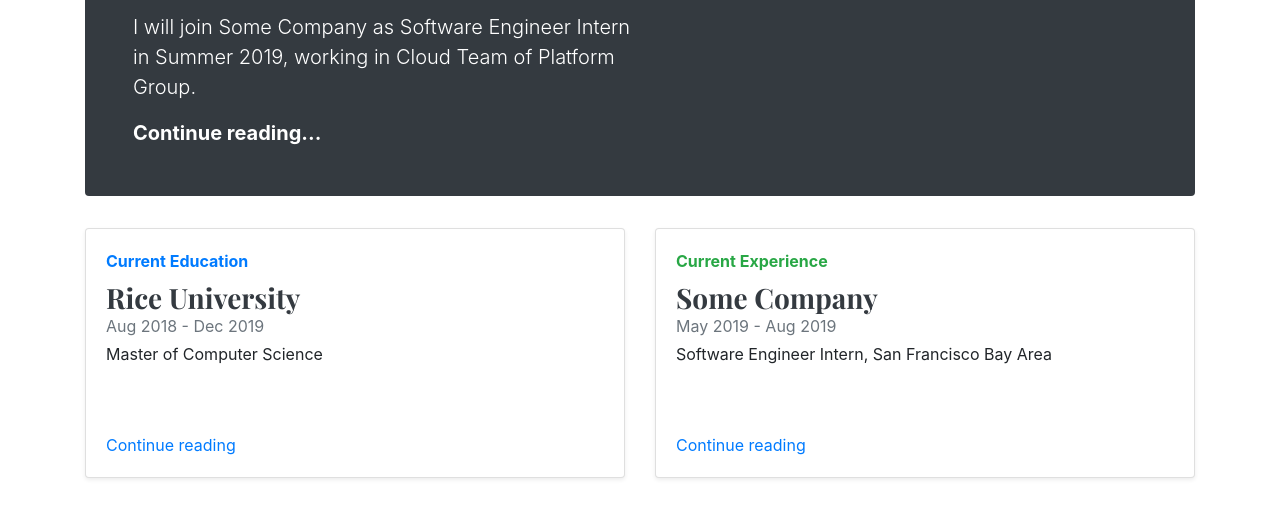
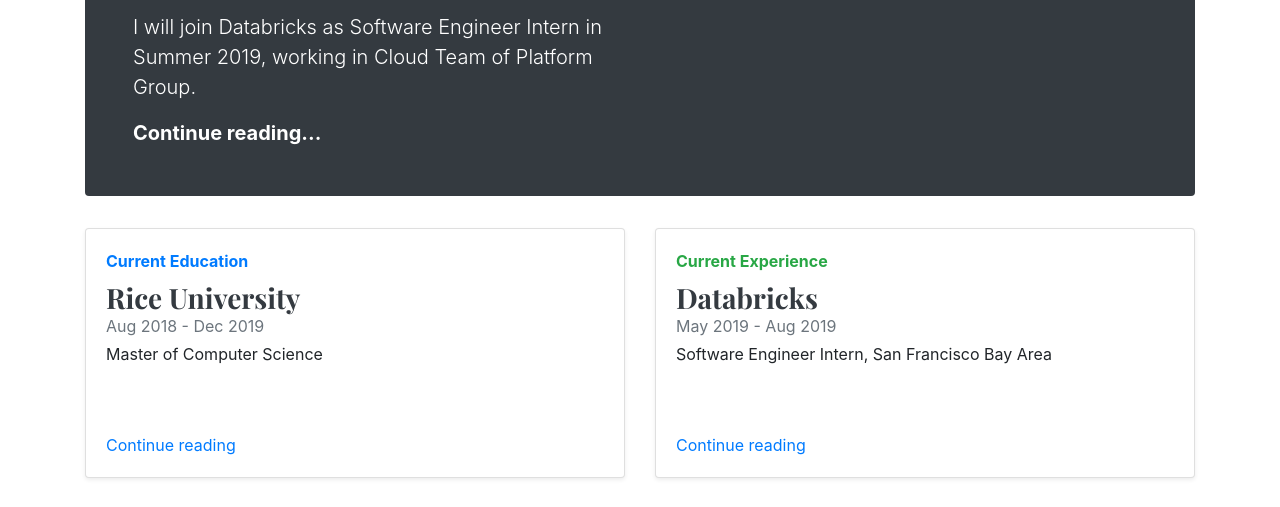
Before and after one commit to ZhitongYan/ZhitongYan.github.io, a plain HTML site: page index.html in a window 1280 px wide. Shown: the part 231-738 px from the top of the page. Drawn offline with nearby package versions, Linux system fonts and the light colour scheme; a script that the page names is missing.

Commit message:
Update index.html

```diff
--- a/index.html
+++ b/index.html
@@ -52,7 +52,7 @@
       <div class="jumbotron p-3 p-md-5 text-white rounded bg-dark">
         <div class="col-md-6 px-0">
           <h1 class="display-4 font-italic">Good News!</h1>
-          <p class="lead my-3">I will join Some Company as Software Engineer Intern in Summer 2019, working in Cloud Team of Platform Group.</p>
+          <p class="lead my-3">I will join Databricks as Software Engineer Intern in Summer 2019, working in Cloud Team of Platform Group.</p>
           <p class="lead mb-0"><a href="#" class="text-white font-weight-bold">Continue reading...</a></p>
         </div>
       </div>
@@ -77,7 +77,7 @@
             <div class="card-body d-flex flex-column align-items-start">
               <strong class="d-inline-block mb-2 text-success">Current Experience</strong>
               <h3 class="mb-0">
-                <a class="text-dark" href="#">Some Company</a>
+                <a class="text-dark" href="#">Databricks</a>
               </h3>
               <div class="mb-1 text-muted">May 2019 - Aug 2019</div>
               <p class="card-text mb-auto">Software Engineer Intern, San Francisco Bay Area</p>
```
